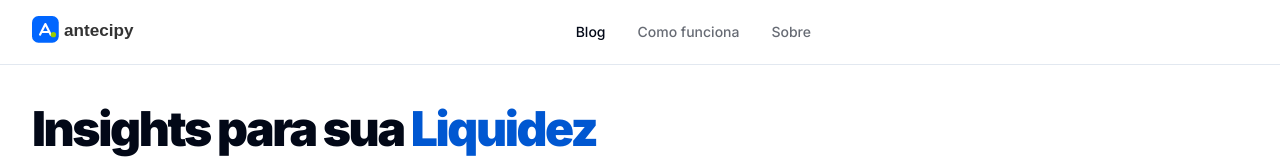
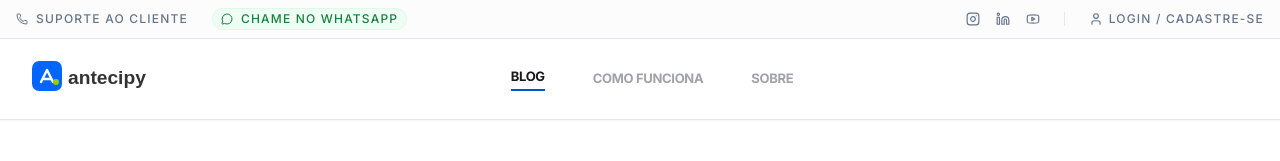
Before and after one commit to jeanads2019-coder/blog-antecipy, a Next.js app: page / in a window 1280 px wide. Shown: the top 161 px of the page. Built offline with nearby package versions, Linux system fonts and the light colour scheme; no server answers; the database is empty.

Commit message:
UI: Added floating header animation with top bar

```diff
--- a/src/components/layout/Header.tsx
+++ b/src/components/layout/Header.tsx
@@ -1,27 +1,83 @@
+
+'use client'
 
 import Link from 'next/link'
-import { Button } from '@/components/ui/button'
+import { useState, useEffect } from 'react'
+import { motion, AnimatePresence } from 'framer-motion'
+import { Instagram, Linkedin, Youtube, MessageCircle, Phone, User } from 'lucide-react'
 
 export function Header() {
+    const [isScrolled, setIsScrolled] = useState(false)
+
+    useEffect(() => {
+        const handleScroll = () => {
+            setIsScrolled(window.scrollY > 20)
+        }
+        window.addEventListener('scroll', handleScroll)
+        return () => window.removeEventListener('scroll', handleScroll)
+    }, [])
+
     return (
-        <header className="sticky top-0 z-50 w-full border-b bg-background/95 backdrop-blur supports-[backdrop-filter]:bg-background/60">
-            <div className="container flex h-16 items-center justify-between">
-                {/* Logo */}
-                <Link href="/" className="flex items-center space-x-2">
-                    <img src="/logo.svg" alt="Antecipy" className="h-8 w-auto dark:brightness-200" />
-                </Link>
+        <div className="w-full z-50 flex flex-col items-center">
+            {/* Top Bar - Institutional */}
+            {!isScrolled && (
+                <div className="w-full bg-zinc-50/50 border-b py-2 hidden md:block">
+                    <div className="container flex justify-between items-center text-[10px] sm:text-xs font-medium text-muted-foreground uppercase tracking-widest px-4">
+                        <div className="flex items-center space-x-6">
+                            <Link href="#" className="flex items-center gap-2 hover:text-primary transition-colors">
+                                <Phone className="h-3 w-3" /> Suporte ao Cliente
+                            </Link>
+                            <Link href="#" className="flex items-center gap-2 hover:text-green-600 transition-colors text-green-700 bg-green-50 px-2 py-0.5 rounded-full border border-green-100">
+                                <MessageCircle className="h-3 w-3" /> Chame no WhatsApp
+                            </Link>
+                        </div>
+                        <div className="flex items-center space-x-6">
+                            <div className="flex items-center space-x-4 pr-6 border-r">
+                                <Link href="#" className="hover:text-primary transition-colors"><Instagram className="h-3.5 w-3.5" /></Link>
+                                <Link href="#" className="hover:text-primary transition-colors"><Linkedin className="h-3.5 w-3.5" /></Link>
+                                <Link href="#" className="hover:text-primary transition-colors"><Youtube className="h-3.5 w-3.5" /></Link>
+                            </div>
+                            <Link href="#" className="flex items-center gap-1.5 hover:text-primary transition-colors">
+                                <User className="h-3.5 w-3.5" /> Login / Cadastre-se
+                            </Link>
+                        </div>
+                    </div>
+                </div>
+            )}
 
-                {/* Navigation - Desktop */}
-                <nav className="hidden md:flex items-center space-x-8 text-sm font-medium">
-                    <Link href="/" className="transition-colors hover:text-primary text-foreground">Blog</Link>
-                    <Link href="/funcionalidades" className="transition-colors hover:text-primary text-foreground/60">Como funciona</Link>
-                    <Link href="/sobre" className="transition-colors hover:text-primary text-foreground/60">Sobre</Link>
-                </nav>
+            {/* Main Animated Header */}
+            <motion.header
+                initial={false}
+                animate={{
+                    width: isScrolled ? "90%" : "100%",
+                    marginTop: isScrolled ? "20px" : "0px",
+                    borderRadius: isScrolled ? "999px" : "0px",
+                    maxWidth: isScrolled ? "1000px" : "100%",
+                }}
+                transition={{ duration: 0.4, ease: [0.23, 1, 0.32, 1] }}
+                className={`sticky top-0 z-50 bg-white shadow-sm border-b overflow-hidden
+                    ${isScrolled ? 'fixed top-4 border shadow-xl bg-white/80 backdrop-blur-md' : 'relative'}
+                `}
+            >
+                <div className="container flex h-16 md:h-20 items-center justify-between px-8">
+                    {/* Logo */}
+                    <Link href="/" className="flex items-center space-x-2 shrink-0">
+                        <img src="/logo.svg" alt="Antecipy" className="h-7 md:h-9 w-auto dark:brightness-200" />
+                    </Link>
 
-                <div className="flex items-center">
-                    {/* Espaço para manter layout ou adicionar social icons no futuro */}
+                    {/* Navigation - Our specific texts */}
+                    <nav className="flex items-center space-x-4 md:space-x-12 text-[13px] font-bold uppercase tracking-tight">
+                        <Link href="/" className="transition-colors hover:text-primary text-zinc-900 border-b-2 border-primary pb-0.5">Blog</Link>
+                        <Link href="/funcionalidades" className="transition-colors hover:text-primary text-zinc-400">Como funciona</Link>
+                        <Link href="/sobre" className="transition-colors hover:text-primary text-zinc-400">Sobre</Link>
+                    </nav>
+
+                    <div className="hidden lg:flex items-center space-x-4 shrink-0">
+                        {/* Espaço para manter o equilíbrio visual do centro */}
+                        <div className="w-24" />
+                    </div>
                 </div>
-            </div>
-        </header>
+            </motion.header>
+        </div>
     )
 }
```
